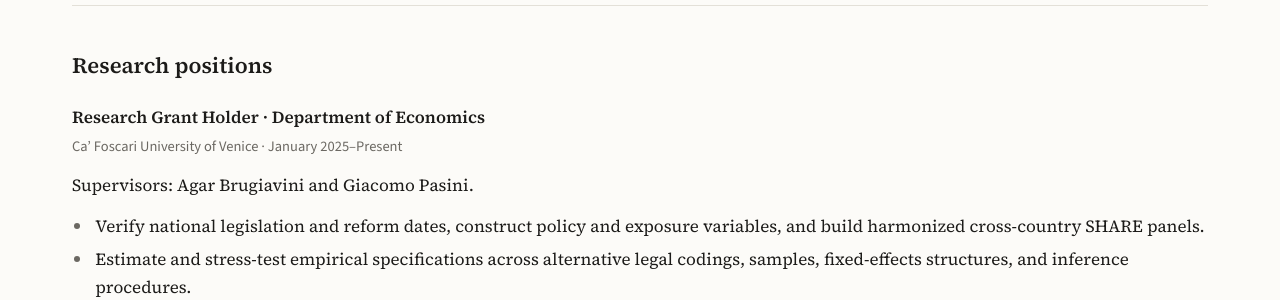
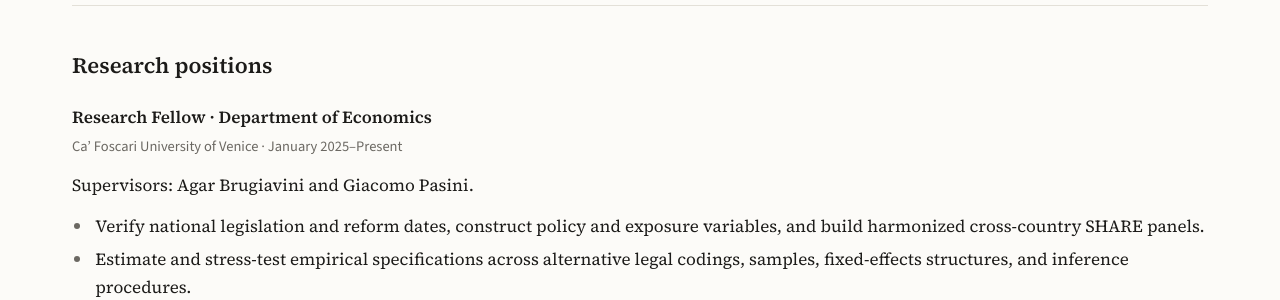
Before and after one commit to mahagasim/mahagasim.github.io, a Jekyll site: the page built from research.md, in a window 1280 px wide and 900 px high. Shown: the part 225-525 px from the top of the window. Built offline with Jekyll 4.4.1, drawn with Linux system fonts in a browser that asks for light colours.

Commit message:
Use Research Fellow for current research position

```diff
--- a/research.md
+++ b/research.md
@@ -9,7 +9,7 @@ description: Research positions, research in progress, and policy data products
 ## Research positions
 
 <div class="entry">
-  <h3>Research Grant Holder · Department of Economics</h3>
+  <h3>Research Fellow · Department of Economics</h3>
   <p class="entry-meta">Ca’ Foscari University of Venice · January 2025–Present</p>
   <p>Supervisors: Agar Brugiavini and Giacomo Pasini.</p>
   <ul>
```
